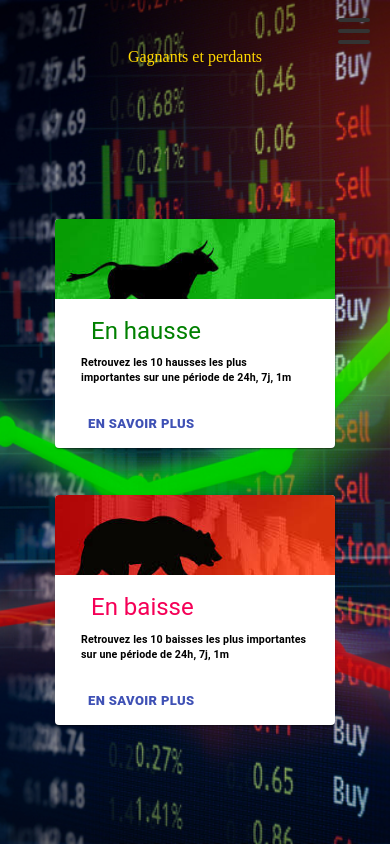
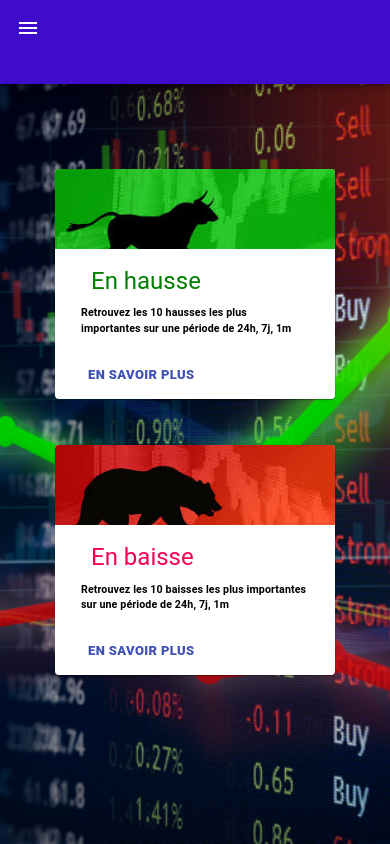
Before and after one commit to Mathieu94110/Crypto_tracking, a React (Create React App) app: page /Gagnants_et_perdants in a window 390 px wide. Built offline with nearby package versions, Linux system fonts and the light colour scheme.

Commit message:
changing the responsive navbar change header for navbar on all pages  and small changes on styles

```diff
--- a/src/components/Nav/Burger.tsx
+++ /dev/null
@@ -1,55 +0,0 @@
-
-import React, { useState } from 'react';
-import styled from 'styled-components';
-import LeftNav from './LeftNav';
-
-
-
-const StyledBurger = styled.div`
-  width: 2rem;
-  height: 2rem;
-  position: fixed;
-  top: 15px;
-  right: 20px;
-  z-index: 20;
-  display: none;
-  @media (max-width: 768px) {
-    display: flex;
-    justify-content: space-around;
-    flex-flow: column nowrap;
-  }
-  div {
-    width: 2rem;
-    height: 0.25rem;
-    background-color: ${({ open }) => open ? '#ccc' : '#333'};
-    border-radius: 10px;
-    transform-origin: 1px;
-    transition: all 0.3s linear;
-    &:nth-child(1) {
-      transform: ${({ open }) => open ? 'rotate(45deg)' : 'rotate(0)'};
-    }
-    &:nth-child(2) {
-      transform: ${({ open }) => open ? 'translateX(100%)' : 'translateX(0)'};
-      opacity: ${({ open }) => open ? 0 : 1};
-    }
-    &:nth-child(3) {
-      transform: ${({ open }) => open ? 'rotate(-45deg)' : 'rotate(0)'};
-    }
-  }
-`;
-
-const Burger = () => {
-  const [open, setOpen] = useState(false)
-
-  return (
-    <>
-      <StyledBurger open={open} onClick={() => setOpen(!open)}>
-        <div />
-        <div />
-        <div />
-      </StyledBurger>
-      <LeftNav open={open} />
-    </>
-  )
-}
-export default Burger
--- a/src/components/Nav/LeftNav.tsx
+++ b/src/components/Nav/LeftNav.tsx
@@ -1,69 +1,171 @@
-import React from "react";
-import styled from "styled-components";
+import {
+  AppBar,
+  Toolbar,
+  Typography,
+  makeStyles,
+  Button,
+  IconButton,
+  Drawer,
+  Link,
+  MenuItem,
+} from "@material-ui/core";
+import MenuIcon from "@material-ui/icons/Menu";
+import React, { useState, useEffect } from "react";
+import { Link as RouterLink } from "react-router-dom";
 
-declare module "react" {
-  interface HTMLAttributes<T> extends DOMAttributes<T> {
-    open?: any;
-  }
-}
+const headersData = [
+  {
+    label: "Page d'accueil",
+    href: "/",
+  },
+  {
+    label: "100 premières cryptos-monnaies",
+    href: "/100_premières_cryptos-monnaies",
+  },
+  {
+    label: "Suivre une crypto-monnaie",
+    href: "/Suivre_une_crypto-monnaie",
+  },
+  {
+    label: "Gagnants et perdants",
+    href: "/Gagnants_et_perdants",
+  },
+  {
+    label: "Les cryptos que je suis",
+    href: "/Les_cryptos_que_je_suis",
+  },
+];
 
-const Ul = styled.ul`
-height:10vh;
-  list-style: none;
-  display: flex;
-  justify-content:"space-evenly"
-  flex-flow: row nowrap;
-  li {
-    padding: 18px 10px;
-    width: 25%;
-   text-align:center;
-   font-weight:600;
-   color:#fff;
-   display: flex;
-   flex-direction: column;
-   justify-content:center;
-  }
-  li:hover {
-   color: linear-gradient(to right, #fdc830, #f37335);
-   background::#fff;
-  }
-  background: linear-gradient(to right, #fdc830, #f37335);
-  width: 100%;
-  @media (max-width: 768px) {
-    flex-flow: column nowrap;
-    background-color: #263238;
-    opacity: 0.8;
-    position: fixed;
-    transform: ${({ open }) => (open ? "translateX(0)" : "translateX(100%)")};
-    top: 0;
-    right: 0;
-    height: 100vh;
-    width: 300px;
-    padding-top: 3.5rem;
-    transition: transform 0.3s ease-in-out;
-    li {
-      color: #fff;
-      width: 100%;
-    }
-  }
-`;
+const useStyles = makeStyles(() => ({
+  header: {
+    backgroundColor: "#400CCC",
 
-export default function LeftNav({ open }) {
+    height: "10vh",
+    "@media (max-width: 900px)": {},
+  },
+
+  menuButton: {
+    fontFamily: "Open Sans, sans-serif",
+    fontWeight: 700,
+    size: "18px",
+    marginLeft: "38px",
+  },
+  toolbar: {
+    display: "flex",
+    justifyContent: "space-between",
+    height: "100%",
+    width: "100%",
+  },
+  drawerContainer: {
+    padding: "20px 30px",
+    width: "100%",
+  },
+}));
+
+export default function Header() {
+  const { header, logo, menuButton, toolbar, drawerContainer } = useStyles();
+
+  const [state, setState] = useState({
+    mobileView: false,
+    drawerOpen: false,
+  });
+
+  const { mobileView, drawerOpen } = state;
+
+  useEffect(() => {
+    const setResponsiveness = () => {
+      return window.innerWidth < 900
+        ? setState((prevState) => ({ ...prevState, mobileView: true }))
+        : setState((prevState) => ({ ...prevState, mobileView: false }));
+    };
+
+    setResponsiveness();
+
+    window.addEventListener("resize", () => setResponsiveness());
+  }, []);
+
+  const displayDesktop = () => {
+    return (
+      <Toolbar className={toolbar}>
+        <div>{getMenuButtons()}</div>
+      </Toolbar>
+    );
+  };
+
+  const displayMobile = () => {
+    const handleDrawerOpen = () =>
+      setState((prevState) => ({ ...prevState, drawerOpen: true }));
+    const handleDrawerClose = () =>
+      setState((prevState) => ({ ...prevState, drawerOpen: false }));
+
+    return (
+      <Toolbar>
+        <IconButton
+          {...{
+            edge: "start",
+            color: "inherit",
+            "aria-label": "menu",
+            "aria-haspopup": "true",
+            onClick: handleDrawerOpen,
+          }}
+        >
+          <MenuIcon />
+        </IconButton>
+
+        <Drawer
+          {...{
+            anchor: "left",
+            open: drawerOpen,
+            onClose: handleDrawerClose,
+          }}
+        >
+          <div className={drawerContainer}>{getDrawerChoices()}</div>
+        </Drawer>
+      </Toolbar>
+    );
+  };
+
+  const getDrawerChoices = () => {
+    return headersData.map(({ label, href }) => {
+      return (
+        <Link
+          {...{
+            component: RouterLink,
+            to: href,
+            color: "inherit",
+            style: { textDecoration: "none" },
+            key: label,
+          }}
+        >
+          <MenuItem>{label}</MenuItem>
+        </Link>
+      );
+    });
+  };
+
+  const getMenuButtons = () => {
+    return headersData.map(({ label, href }) => {
+      return (
+        <Button
+          {...{
+            key: label,
+            color: "inherit",
+            to: href,
+            component: RouterLink,
+            className: menuButton,
+          }}
+        >
+          {label}
+        </Button>
+      );
+    });
+  };
+
   return (
-    <Ul open={open}>
-      <li onClick={() => (window.location = "/liste")}>
-        100 premières cryptos-monnaies
-      </li>
-      <li onClick={() => (window.location = "/rechercher")}>
-        Suivre une crypto-monnaie
-      </li>
-      <li onClick={() => (window.location = "/gagnants_et_perdants")}>
-        Gagnants et perdants
-      </li>
-
-      <li onClick={() => (window.location = "/favoris")}>
-        Les cryptos que je suis
-      </li>
-    </Ul>
+    <header>
+      <AppBar className={header}>
+        {mobileView ? displayMobile() : displayDesktop()}
+      </AppBar>
+    </header>
   );
 }
--- a/src/components/Nav/Navbar.tsx
+++ /dev/null
@@ -1,24 +0,0 @@
-import React from "react";
-import styled from "styled-components";
-import Burger from "./Burger";
-
-const Nav = styled.nav`
-  width: 100%;
-
-  display: flex;
-  justify-content: space-between;
-  .logo {
-    padding: 0 0 15px 0;
-  }
-`;
-
-const Navbar = () => {
-  return (
-    <Nav>
-      <div className="logo"></div>
-      <Burger />
-    </Nav>
-  );
-};
-
-export default Navbar;
--- a/src/components/SearchCrypto/SearchForm.tsx
+++ b/src/components/SearchCrypto/SearchForm.tsx
@@ -119,6 +119,7 @@ const SearchForm: FC = () => {
 
   const handleSubmit = (e: FormEvent<HTMLFormElement>) => {
     e.preventDefault();
+
     if (inputValue.trim() === "") {
       dispatch(setAlert("Vous n'avez rien renseigné !"));
     } else {
--- a/src/components/TextScroller.tsx
+++ b/src/components/TextScroller.tsx
@@ -1,9 +1,47 @@
-import React, { useState } from "react";
+import React, { useState, useEffect } from "react";
 import { useSpring, animated } from "react-spring";
+import { makeStyles, createStyles, Theme } from "@material-ui/core/styles";
+import coinGecko from "../Api/coinGecko";
 
+//styles
+const useStyles = makeStyles((theme: Theme) =>
+  createStyles({
+    breakpoints: {
+      values: {
+        xs: 0,
+        sm: 600,
+        md: 960,
+        lg: 1280,
+        xl: 1920,
+      },
+    },
+    scrollingContainer: {
+      height: "100%",
+      width: "100%",
+      display: "flex",
+      flexDirection: "column",
+      justifyContent: "center",
+      fontWeight: 600,
+      fontSize: "1.6em",
+    },
+  })
+);
 const TextScroller = () => {
   const [key, setKey] = useState(1);
+  const [data, setData] = useState("");
+  const classes = useStyles();
 
+  useEffect(() => {
+    const fetchData = async () => {
+      const response = await coinGecko.get("/global");
+      const responseData = response.data.data;
+      console.log(responseData);
+      setData(responseData);
+    };
+    fetchData();
+  });
+
+  //scrolling
   const scrolling = useSpring({
     from: { transform: "translate(5%,0)" },
     to: { transform: "translate(95%,0)" },
@@ -14,10 +52,11 @@ const TextScroller = () => {
       setKey(key + 1);
     },
   });
-  const text = "hrlooooo";
+  //scrolling datas // Bc data volume percentage and total request failed i dont know why !
+  const text = `Crypto-monnaie existantes :   ${data.active_cryptocurrencies}  Évolution sur 24h (%) : ${data.market_cap_change_percentage_24h_usd} marchés : ${data.markets} `;
   return (
-    <div key={key}>
-      <animated.div style={scrolling}>{text}</animated.div>);
+    <div key={key} className={classes.scrollingContainer}>
+      <animated.div style={scrolling}>{text}</animated.div>
     </div>
   );
 };
--- a/src/index.tsx
+++ b/src/index.tsx
@@ -20,11 +20,11 @@ ReactDOM.render(
       <Router>
         <div>
           <Switch>
-            <Route path="/liste" component={List} />
-            <Route path="/rechercher" component={Search} />
-            <Route path="/favoris" component={MyFavorites} />
+            <Route path="/100_premières_cryptos-monnaies" component={List} />
+            <Route path="/Suivre_une_crypto-monnaie" component={Search} />
+            <Route path="/Les_cryptos_que_je_suis" component={MyFavorites} />
             <Route
-              path="/gagnants_et_perdants"
+              path="/Gagnants_et_perdants"
               component={GagnantsEtPerdants}
             />
             <Route path="/gagnants" component={Gagnants} />
--- a/src/pages/gagnants_et_perdants/gagnants_et_perdants.tsx
+++ b/src/pages/gagnants_et_perdants/gagnants_et_perdants.tsx
@@ -7,11 +7,10 @@ import CardContent from "@material-ui/core/CardContent";
 import CardMedia from "@material-ui/core/CardMedia";
 import Button from "@material-ui/core/Button";
 import Typography from "@material-ui/core/Typography";
-import Navbar from "../../components/Nav/Navbar";
 import Bullish from "../../images/bullish.jpg";
 import Bearish from "../../images/bearish.jpg";
 import { makeStyles, createStyles, Theme } from "@material-ui/core/styles";
-
+import LeftNav from "../../components/Nav/LeftNav";
 const useStyles = makeStyles((theme: Theme) =>
   createStyles({
     breakpoints: {
@@ -35,19 +34,8 @@ const useStyles = makeStyles((theme: Theme) =>
       display: "flex",
       flexDirection: "column",
       justifyContent: "center",
-      [theme.breakpoints.up("md")]: {
-        height: "100%",
-      },
     },
 
-    title: {
-      width: "100%",
-      height: "10vh",
-      color: "gold",
-      display: "flex",
-      justifyContent: "space-evenly",
-      alignItems: "center",
-    },
     cards_parent: {
       height: "600px",
       display: "flex",
@@ -56,6 +44,7 @@ const useStyles = makeStyles((theme: Theme) =>
       margin: "auto",
 
       [theme.breakpoints.up("md")]: {
+        height: "90vh",
         flexDirection: "row",
         alignItems: "center",
         margin: "0",
@@ -102,13 +91,6 @@ const useStyles = makeStyles((theme: Theme) =>
         height: 140,
       },
     },
-    /* cardsSpaceOnResponsive: {
-      display: "block",
-      height: "100%",
-      width: "100%",
-      justifyContent: "spaceBetween",
-      alignItems: "stretch",
-    },*/
   })
 );
 
@@ -117,9 +99,8 @@ const gagnants_et_perdants: FC = () => {
 
   return (
     <div className={classes.page}>
-      <Navbar />
+      <LeftNav />
 
-      <h1 className={classes.title}>Gagnants et perdants</h1>
       <div className={classes.cards_parent}>
         <Card className={classes.root}>
           <CardActionArea>
--- a/src/pages/search/search.tsx
+++ b/src/pages/search/search.tsx
@@ -6,6 +6,7 @@ import SuccessAlert from "../../components/SearchCrypto/SuccessAlert";
 import SearchedCrypto from "../../components/SearchCrypto/SearchedCrypto";
 import SearchForm from "../../components/SearchCrypto/SearchForm";
 import { setAlert, setAlertSuccess } from "../../redux/Actions/alertActions";
+import LeftNav from "../../components/Nav/LeftNav";
 
 //styles
 
@@ -20,7 +21,20 @@ const useStyles = makeStyles((theme: Theme) =>
         lg: 1280,
         xl: 1920,
       },
+    } /*
+    header: {
+      height: "60px",
+      lineHeight: "60px",
+      color: "#fff",
+      background: "#0063cc",
+      width: "100%",
+      fontSize: "1.2em",
+      [theme.breakpoints.up("md")]: {
+        height: "10vh",
+        lineHeight: "10vh",
+        width: "100%",
       },
+    },*/,
     alerts: {
       height: "100px",
       width: "100%",
@@ -44,23 +58,12 @@ const useStyles = makeStyles((theme: Theme) =>
       textAlign: "center",
       display: "column",
       width: "100%",
-      maxHeight: "650px",
+
       [theme.breakpoints.up("md")]: {
         height: "100vh",
       },
     },
-    homeTitle: {
-      height: "60px",
-      lineHeight: "60px",
-      color: "#fff",
-      background: "#0063cc",
-      width: "100%",
-      fontSize: "1.2em",
-      [theme.breakpoints.up("md")]: {
-        height: "10vh",
-        width: "100%",
-      },
-    },
+
     title: {
       fontWeight: 700,
       [theme.breakpoints.up("md")]: {},
@@ -68,12 +71,11 @@ const useStyles = makeStyles((theme: Theme) =>
     formAndResult: {
       display: "block",
       justifyContent: "space-evenly",
+      alignItems: "center",
       height: "700px",
-
-      alignItems: "center",
       [theme.breakpoints.up("md")]: {
         display: "flex",
-        height: "calc(80vh - 100px)",
+        height: "calc(80vh - 80px)",
         width: "100%",
       },
     },
@@ -98,10 +100,7 @@ const Search: FC = () => {
   const classes = useStyles();
   return (
     <div className={classes.page}>
-      <header>
-        {" "}
-        <h1 className={classes.homeTitle}>Rechercher une crypto-monnaie</h1>
-      </header>
+      <LeftNav />
 
       <div className={classes.alerts}>
         {SuccessAlertMessage && (
@@ -120,12 +119,16 @@ const Search: FC = () => {
       </div>
 
       <div className={classes.formAndResult}>
+        <>
           <SearchForm />
+        </>
+        <>
           {loading ? (
             <h2 style={{ margin: "auto" }}>Chargement...</h2>
           ) : (
             SearchCryptoData && <SearchedCrypto data={SearchCryptoData} />
           )}
+        </>
       </div>
     </div>
   );
```
Also changed, not shown: src/components/SearchCrypto/SearchedCrypto.tsx (+7 -3 lines), src/pages/home/home.tsx (+7 -3 lines), src/pages/list/list.tsx (+15 -3 lines), src/pages/myFavorites/myFavorites.tsx (+8 -3 lines). Lines whose indentation alone changed are shown as unchanged.
